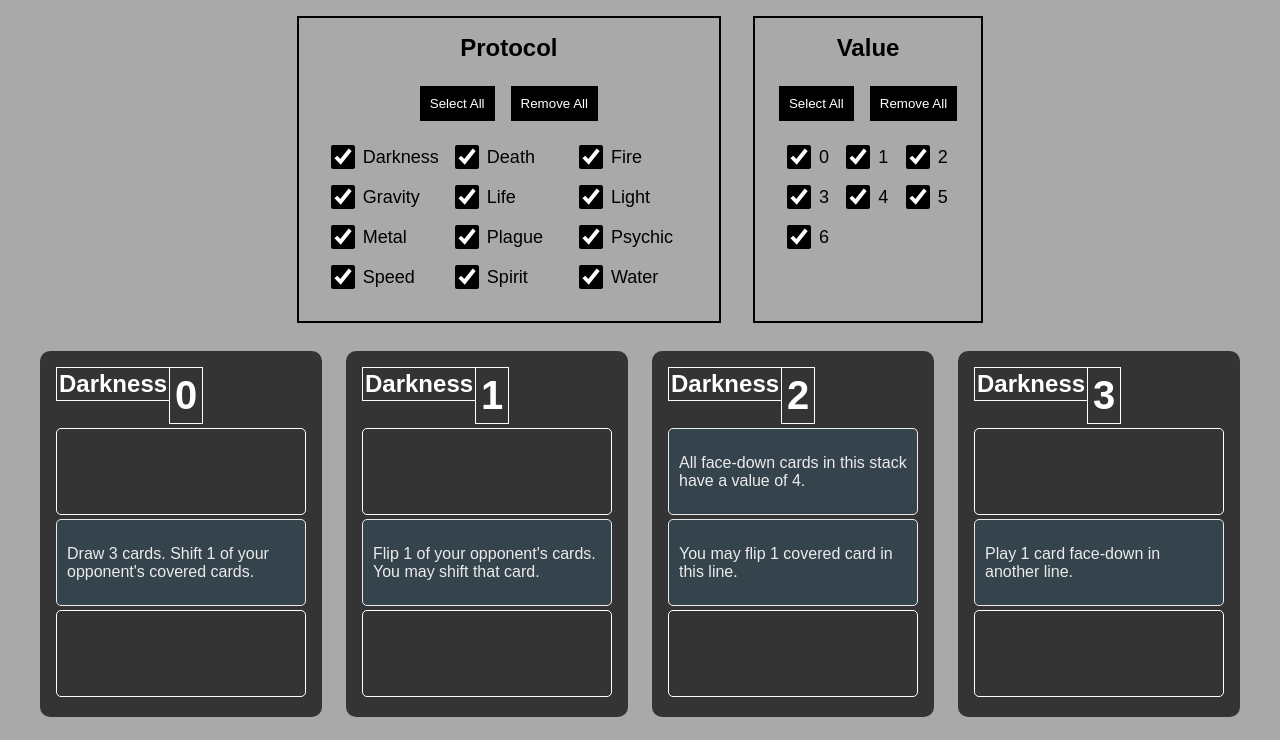
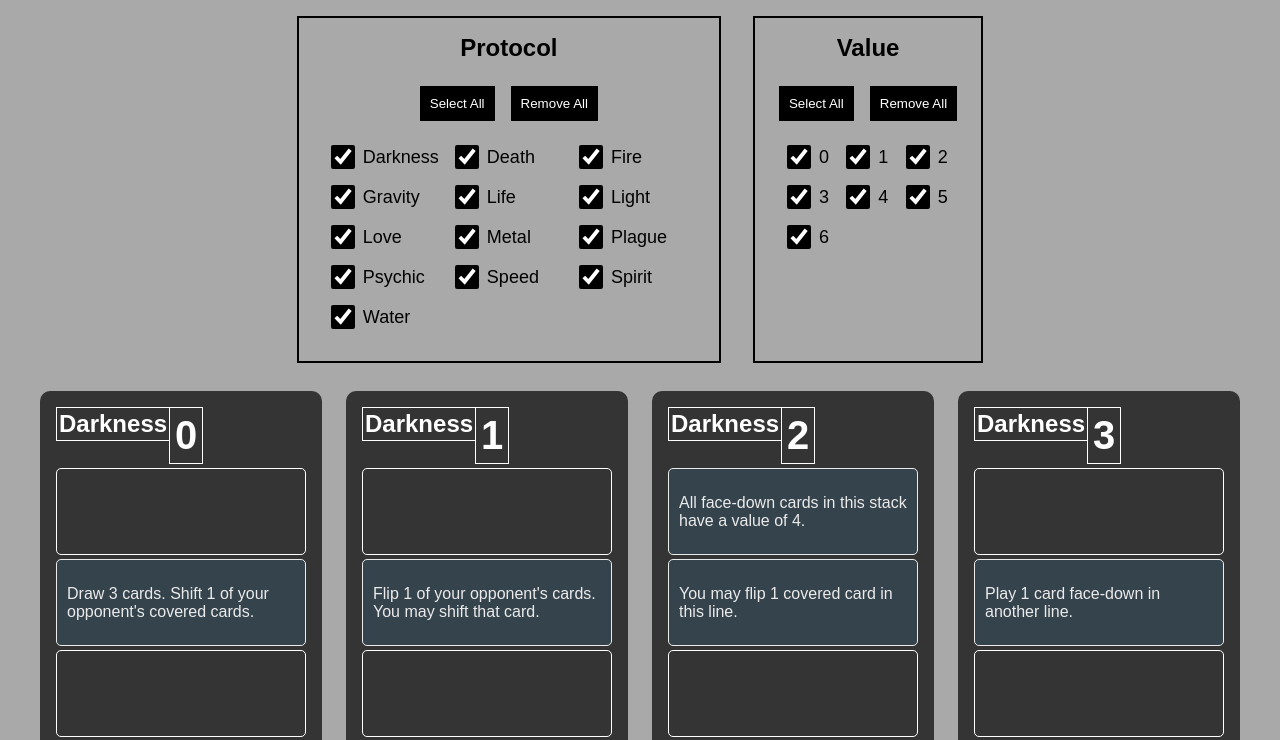
Before and after one commit to ryanascherr/compile, a plain HTML site: page index.html in a window 1280 px wide. Shown: the top 740 px of the page. Drawn offline with nearby package versions, Linux system fonts and the light colour scheme.

Commit message:
Add Love filter

```diff
--- a/index.html
+++ b/index.html
@@ -39,6 +39,10 @@
                 <li class="filters__list-item">
                     <input class="filters__input js_criteria js_protocol js_light" checked type="checkbox" id="light" name="checkbox" value="1">
                     <label class="filters__label" for="light">Light</label>
+                </li>
+                <li class="filters__list-item">
+                    <input class="filters__input js_criteria js_protocol js_love" checked type="checkbox" id="love" name="checkbox" value="1">
+                    <label class="filters__label" for="love">Love</label>
                 </li>
                 <li class="filters__list-item">
                     <input class="filters__input js_criteria js_protocol js_metal" checked type="checkbox" id="metal" name="checkbox" value="1">
```
